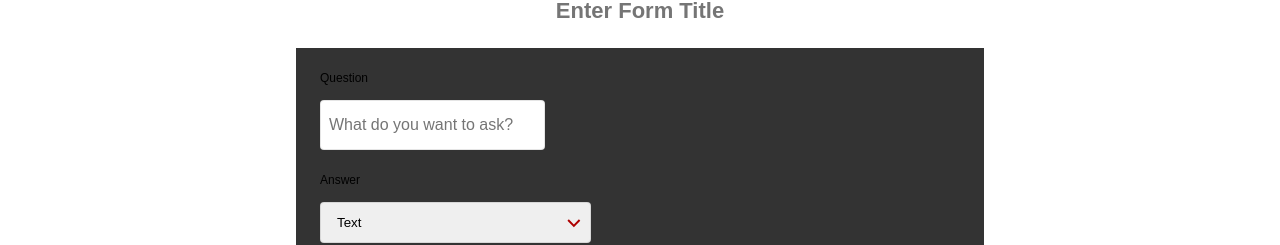
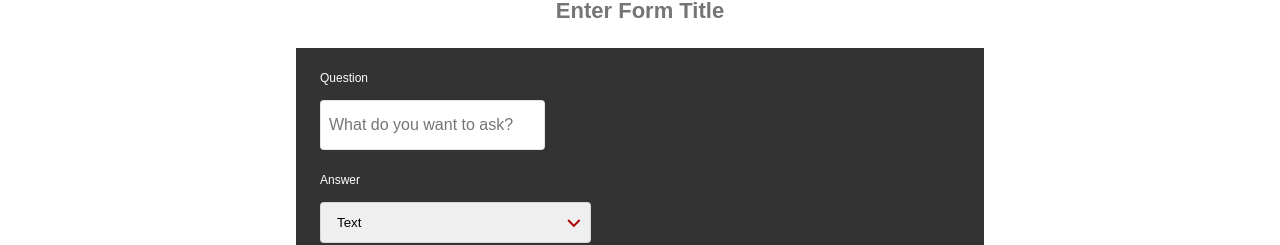
Before and after one commit to markohanesian/former-mso, a React (Create React App) app: page / in a window 1280 px wide. Shown: the part 156-401 px from the top of the page. Built offline with nearby package versions, Linux system fonts and the light colour scheme.

Commit message:
Replace QuestionForm label colors with theme

```diff
--- a/src/components/QuestionForm.js
+++ b/src/components/QuestionForm.js
@@ -27,6 +27,7 @@ export default function QuestionForm() {
   };
 
   const labelStyles = {
+    color: colors.textPrimary,
     fontFamily: "sans-serif",
     fontSize: "12px",
     fontWeight: 400,
```
